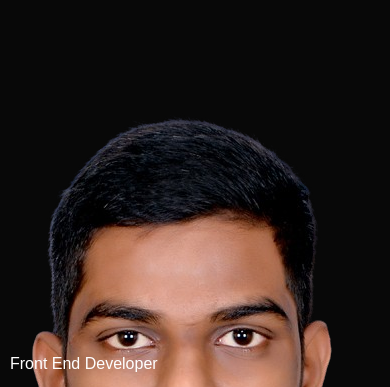
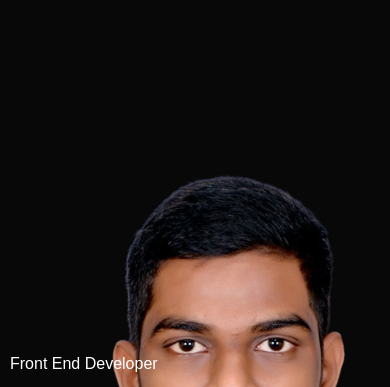
Before and after one commit to Manoj8me/portfolio, a plain HTML site: page index.html in a window 390 px wide. Shown: the part 53-440 px from the top of the page. Drawn offline with Linux system fonts and the light colour scheme.

Commit message:
mobile size pic has been added

```diff
--- a/styles.css
+++ b/styles.css
@@ -250,7 +250,7 @@ nav .fa{
 }
 @media only screen and (max-width: 600px){
     #header{
-        background-image: url(images/manoj_image.png);
+        background-image: url(images/manoj_mobile_pic.png);
     }
     .header-text{
         margin-top: 100%;
```
Also changed, not shown: images/manoj_mobile_pic.png (added).
